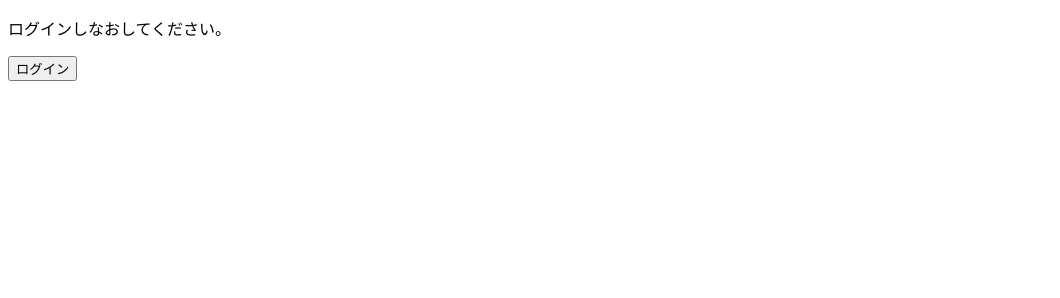
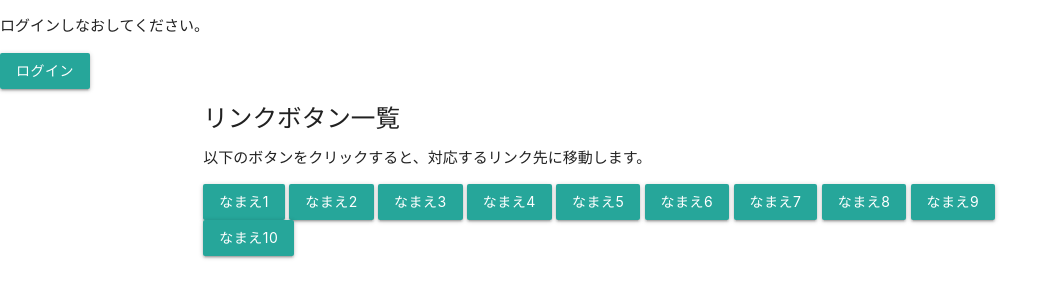
Before and after one commit to PCManagerplus/service1, a plain HTML site: page index1.html in a window 1280 px wide. Shown: the whole page, without its empty margins (0-1060 px from the left). Drawn offline with nearby package versions, Linux system fonts and the light colour scheme.

Commit message:
Update index1.html

```diff
--- a/index1.html
+++ b/index1.html
@@ -4,6 +4,8 @@
     <meta charset="UTF-8">
     <meta name="viewport" content="width=device-width, initial-scale=1.0">
     <title>Index 1</title>
+    <!-- Materialize CSS CDN -->
+    <link href="https://cdnjs.cloudflare.com/ajax/libs/materialize/1.0.0/css/materialize.min.css" rel="stylesheet">
     <script>
         // URLパラメータの取得
         const urlParams = new URLSearchParams(window.location.search);
@@ -11,9 +13,9 @@ const godlogParam = urlParams.get('godlog');
 
         // ページ読み込み時に実行する処理
         window.onload = function() {
-    // godlogパラメータが存在する場合は非表示にする
-    if (godlogParam !== null) {
-        document.getElementById('message').style.display = 'none';
+            // godlogパラメータが存在しない場合はメッセージを表示する
+            if (godlogParam === null) {
+                document.getElementById('message').style.display = 'block';
             }
         };
 
@@ -24,10 +26,39 @@ function redirectToLogin() {
     </script>
 </head>
 <body>
+
 <!-- ログインメッセージ -->
-<p id="message">ログインしなおしてください。</p>
+<p id="message" style="display: none;">ログインしなおしてください。</p>
 
 <!-- ログインボタン -->
-<button onclick="redirectToLogin()">ログイン</button>
+<button class="btn waves-effect waves-light" onclick="redirectToLogin()">ログイン</button>
+
+<!-- リンクボタン -->
+<div class="container">
+    <div class="row">
+        <div class="col s12">
+            <h5>リンクボタン一覧</h5>
+            <p>以下のボタンをクリックすると、対応するリンク先に移動します。</p>
+            <div class="row">
+                <!-- ボタンの生成 -->
+                <div class="col s12">
+                    <a href="test1" class="btn">なまえ1</a>
+                    <a href="test2" class="btn">なまえ2</a>
+                    <a href="test3" class="btn">なまえ3</a>
+                    <a href="test4" class="btn">なまえ4</a>
+                    <a href="test5" class="btn">なまえ5</a>
+                    <a href="test6" class="btn">なまえ6</a>
+                    <a href="test7" class="btn">なまえ7</a>
+                    <a href="test8" class="btn">なまえ8</a>
+                    <a href="test9" class="btn">なまえ9</a>
+                    <a href="test10" class="btn">なまえ10</a>
+                </div>
+            </div>
+        </div>
+    </div>
+</div>
+
+<!-- Materialize JS CDN -->
+<script src="https://cdnjs.cloudflare.com/ajax/libs/materialize/1.0.0/js/materialize.min.js"></script>
 </body>
 </html>
```
Lines whose indentation alone changed are shown as unchanged.
